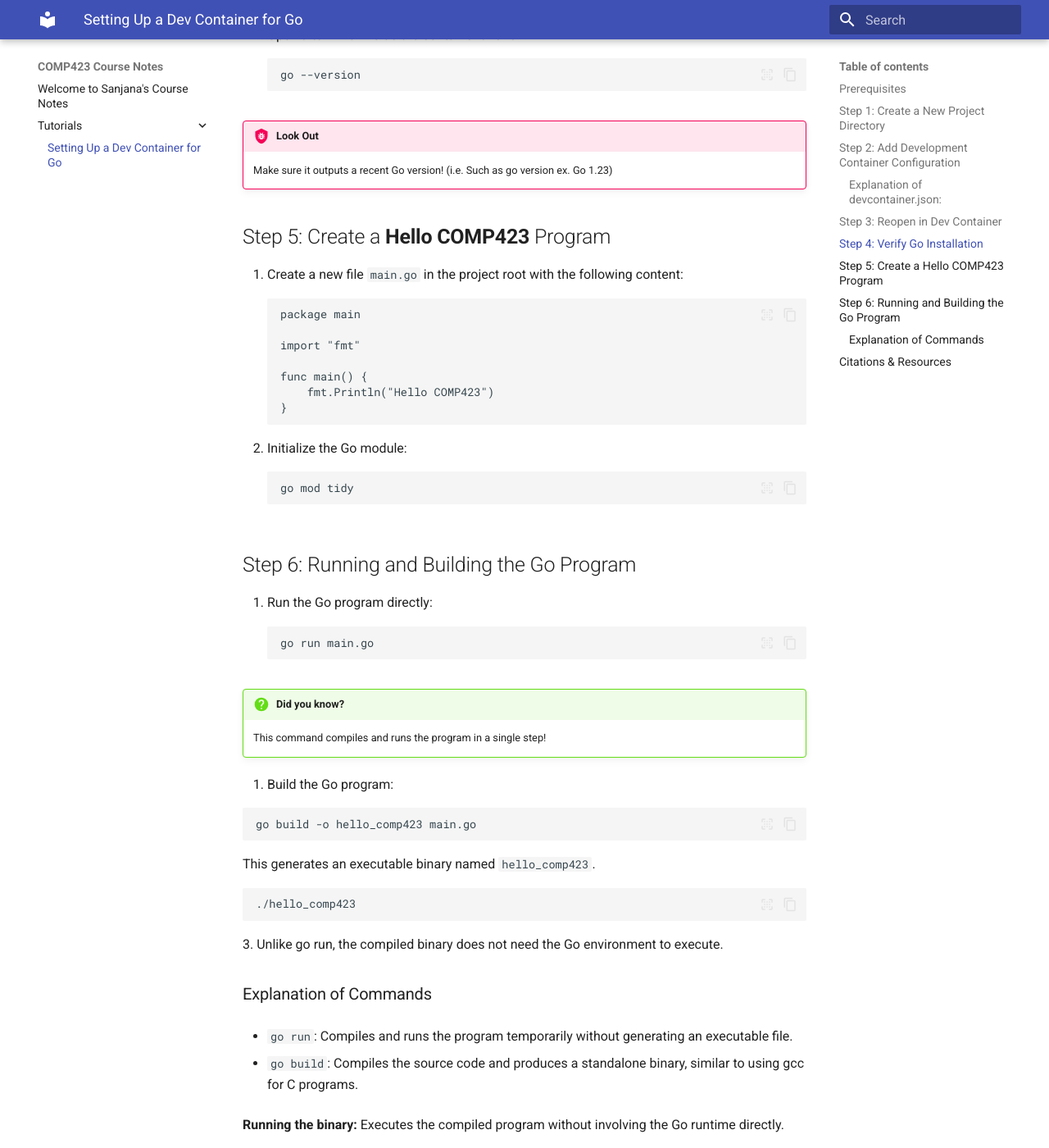
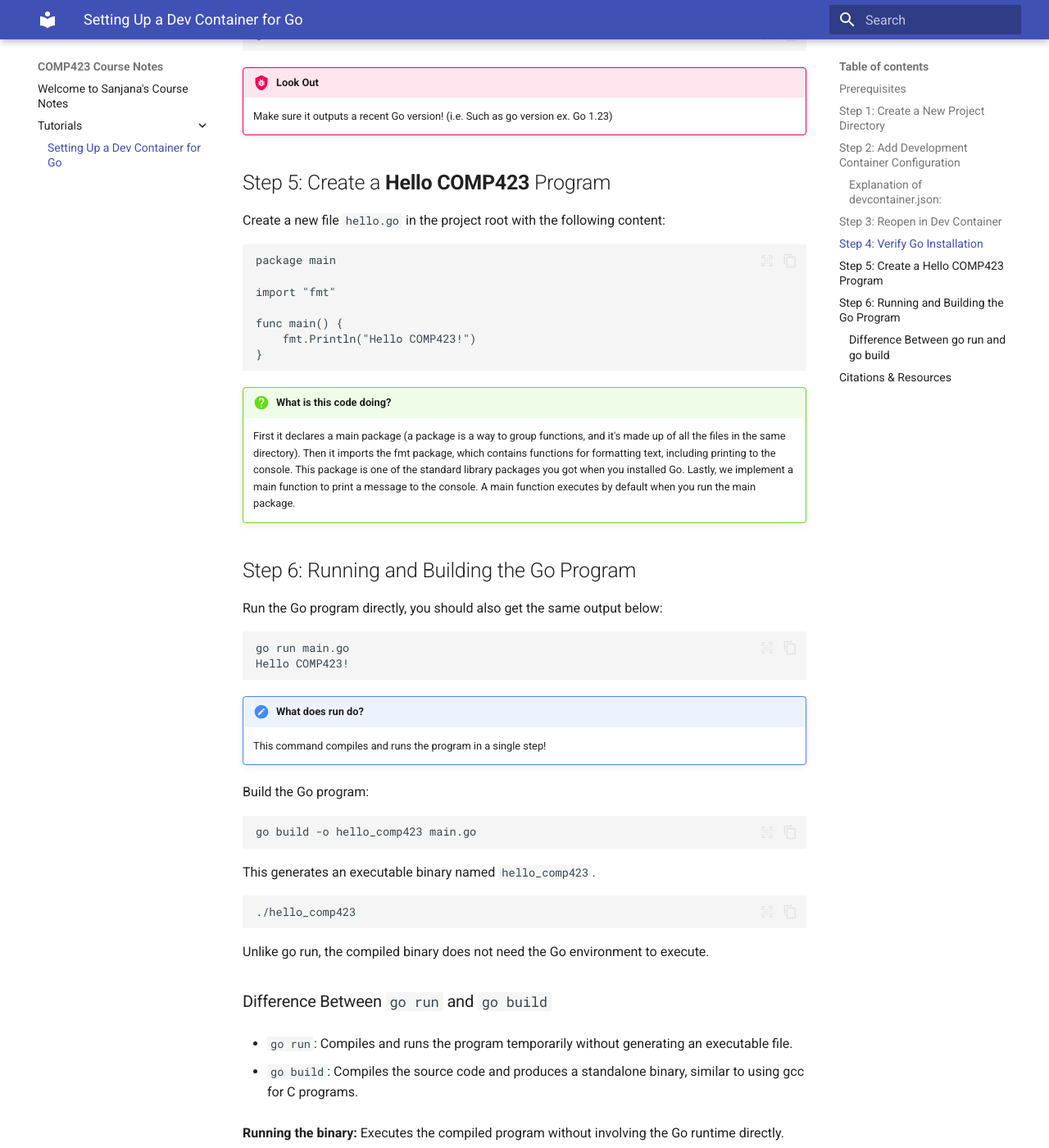
Before and after one commit to sgopal08/comp423-course-notes, an MkDocs documentation site: the page built from docs/tutorials/go-setup.md, in a window 1280 px wide and 1400 px high, scrolled down 2077 px. Shown: the whole window at 82% size. Built offline with MkDocs 1.6.1 and Material for MkDocs 9.7.7, drawn with Linux system fonts in a browser that asks for light colours; some of the changed text lies outside the part shown.

Commit message:
made fixes to go tutorial and added a few admonitions

````diff
--- a/docs/tutorials/go-setup.md
+++ b/docs/tutorials/go-setup.md
@@ -16,13 +16,13 @@ Before getting started, ensure you have the following installed on your system:
     * Go (Made by the Go Team at Google)
 
 ## Step 1: Create a New Project Directory
-1. Open the terminal and create a new directory for your project:
+Open the terminal, create a new directory for your project, and switch into the directory:
 ```
 mkdir comp423-go-tutorial
 cd comp423-go-tutorial
 ```
 
-2. Initialize a new Git repository:
+Initialize a new Git repository:
 ```
 git init
 ```
@@ -78,32 +78,32 @@ go --version
 
 
 ## Step 5: Create a **Hello COMP423** Program
-1. Create a new file `main.go` in the project root with the following content:
+Create a new file `hello.go` in the project root with the following content:
 ```
 package main
 
 import "fmt"
 
 func main() {
-    fmt.Println("Hello COMP423")
+    fmt.Println("Hello COMP423!")
 }
 ```
-2. Initialize the Go module:
-```
-go mod tidy
-```
+
+!!! question "What is this code doing?"
+    First it declares a main package (a package is a way to group functions, and it's made up of all the files in the same directory). Then it imports the fmt package, which contains functions for formatting text, including printing to the console. This package is one of the standard library packages you got when you installed Go. Lastly, we implement a main function to print a message to the console. A main function executes by default when you run the main package.
 
 ## Step 6: Running and Building the Go Program
 
-1. Run the Go program directly:
+Run the Go program directly, you should also get the same output below:
 ```
 go run main.go
+Hello COMP423!
 ```
-!!! question "Did you know?"
+!!! note "What does run do?"
     This command compiles and runs the program in a single step!
 
 
-2. Build the Go program:
+Build the Go program:
 
 ```
 go build -o hello_comp423 main.go
@@ -113,9 +113,9 @@ This generates an executable binary named `hello_comp423`.
 ```
 ./hello_comp423
 ```
-3. Unlike go run, the compiled binary does not need the Go environment to execute.
+Unlike go run, the compiled binary does not need the Go environment to execute.
 
-### Explanation of Commands
+### Difference Between `go run` and `go build`
 * `go run`: Compiles and runs the program temporarily without generating an executable file.
 
 * `go build`: Compiles the source code and produces a standalone binary, similar to using gcc for C programs.
````
Also changed, not shown: other parts of docs/tutorials/go-setup.md (+3 -3 lines).
